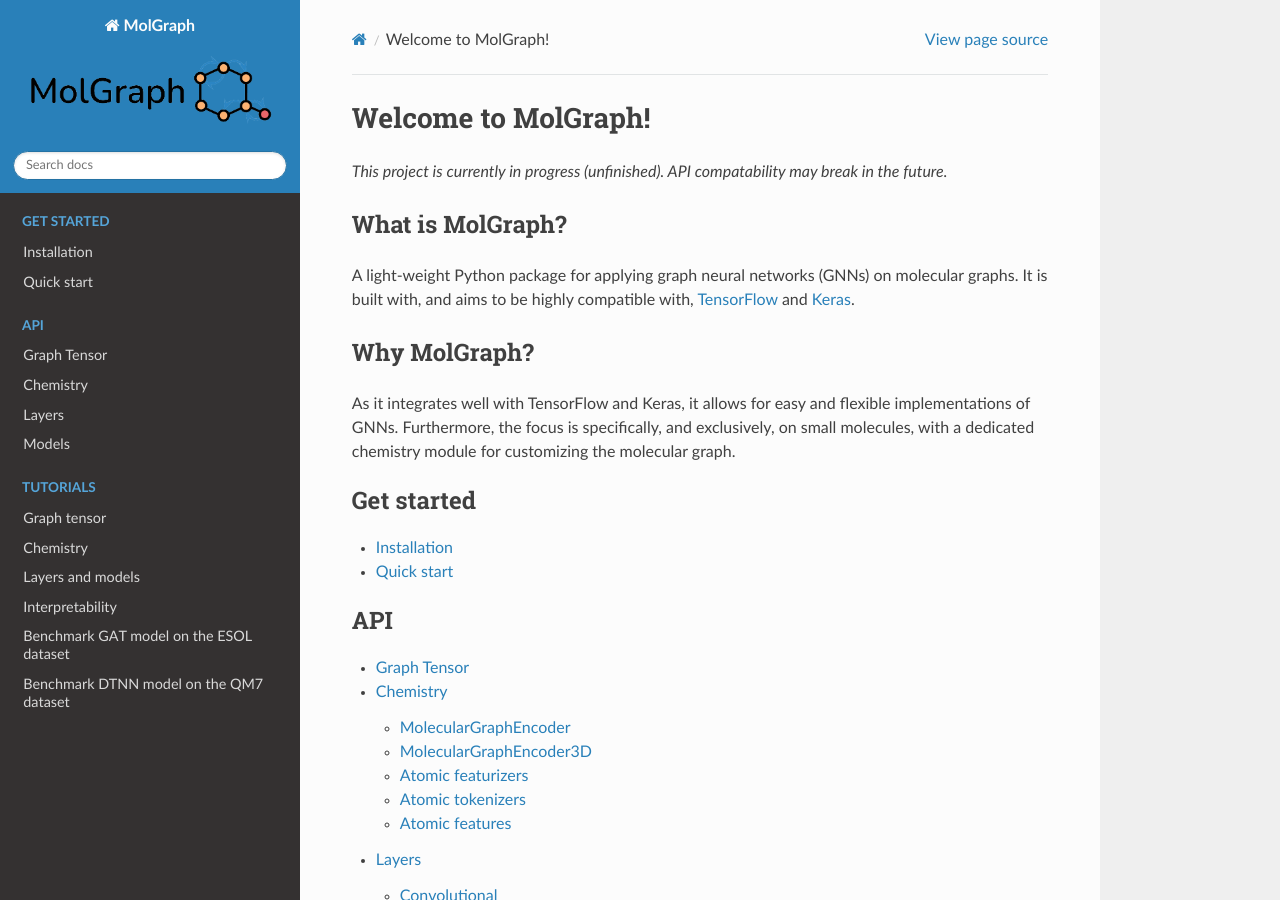
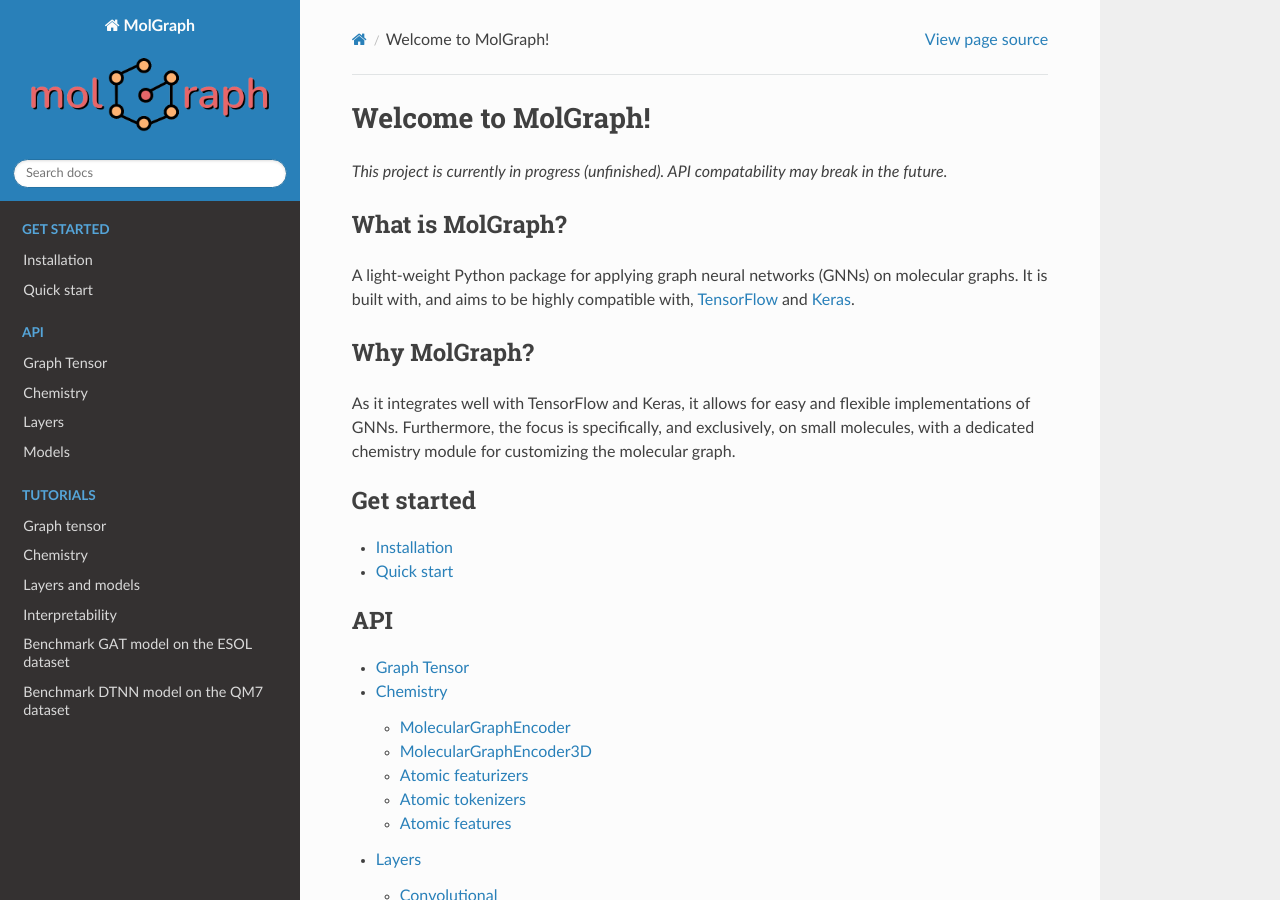
Before and after one commit to akensert/molgraph, a Sphinx documentation site: the page built from docs/source/index.rst, in a window 1280 px wide and 900 px high. Built offline with Sphinx 7.4.7 and the Read the Docs theme 2.0.0, drawn with Linux system fonts in a browser that asks for light colours.

Commit message:
update logo

```diff
--- a/docs/source/conf.py
+++ b/docs/source/conf.py
@@ -60,6 +60,6 @@ html_theme = 'sphinx_rtd_theme'
 # so a file named "default.css" will overwrite the builtin "default.css".
 html_static_path = ['_static']
 
-html_logo = '_static/molgraph-no-bg.png'
+html_logo = '_static/molgraph-no-bg-2.png'
 
 html_theme_options = {}
```
Also changed, not shown: docs/source/_static/molgraph-no-bg-2.png (added), docs/source/_static/molgraph-no-bg.png (deleted).
